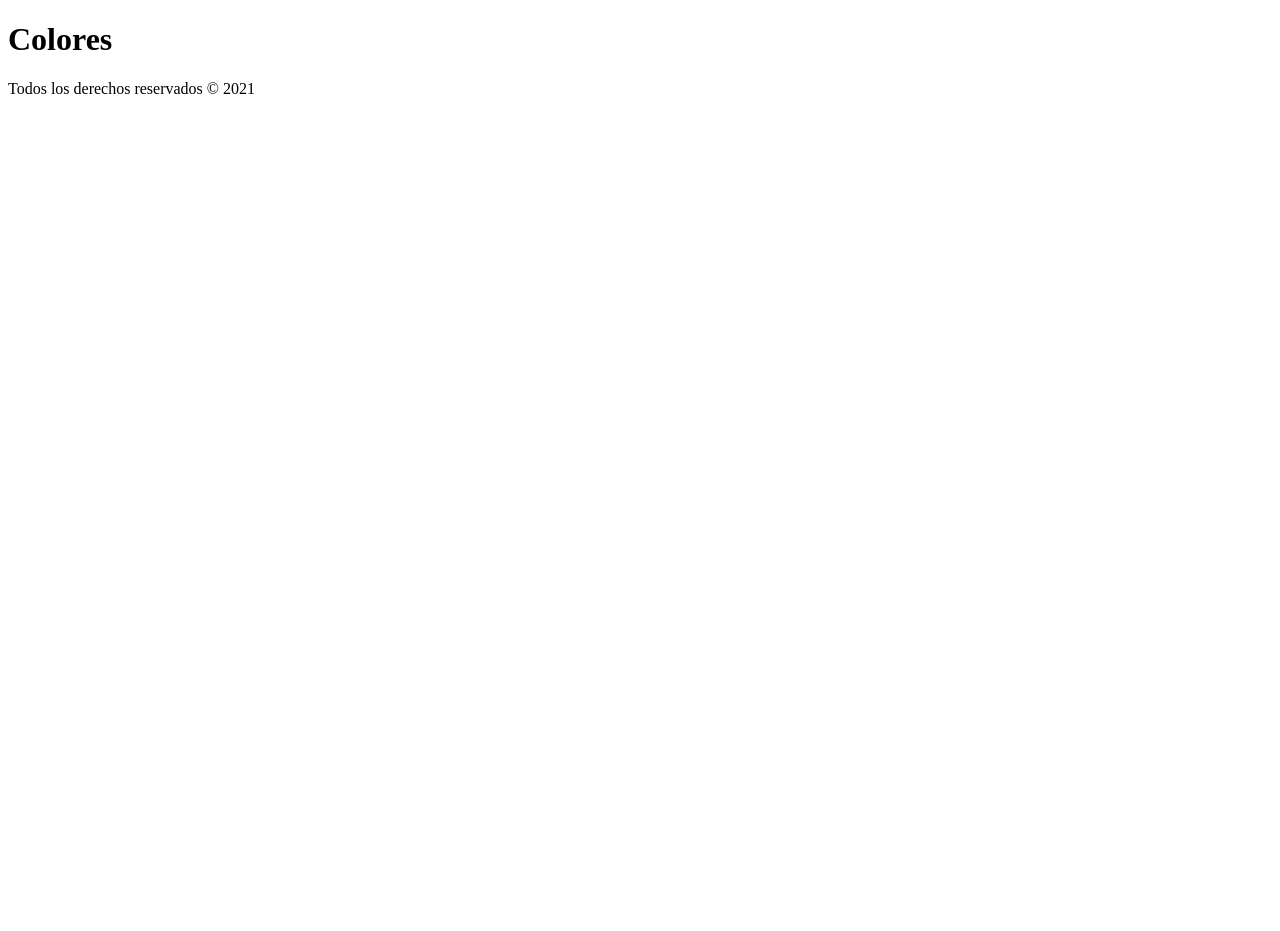
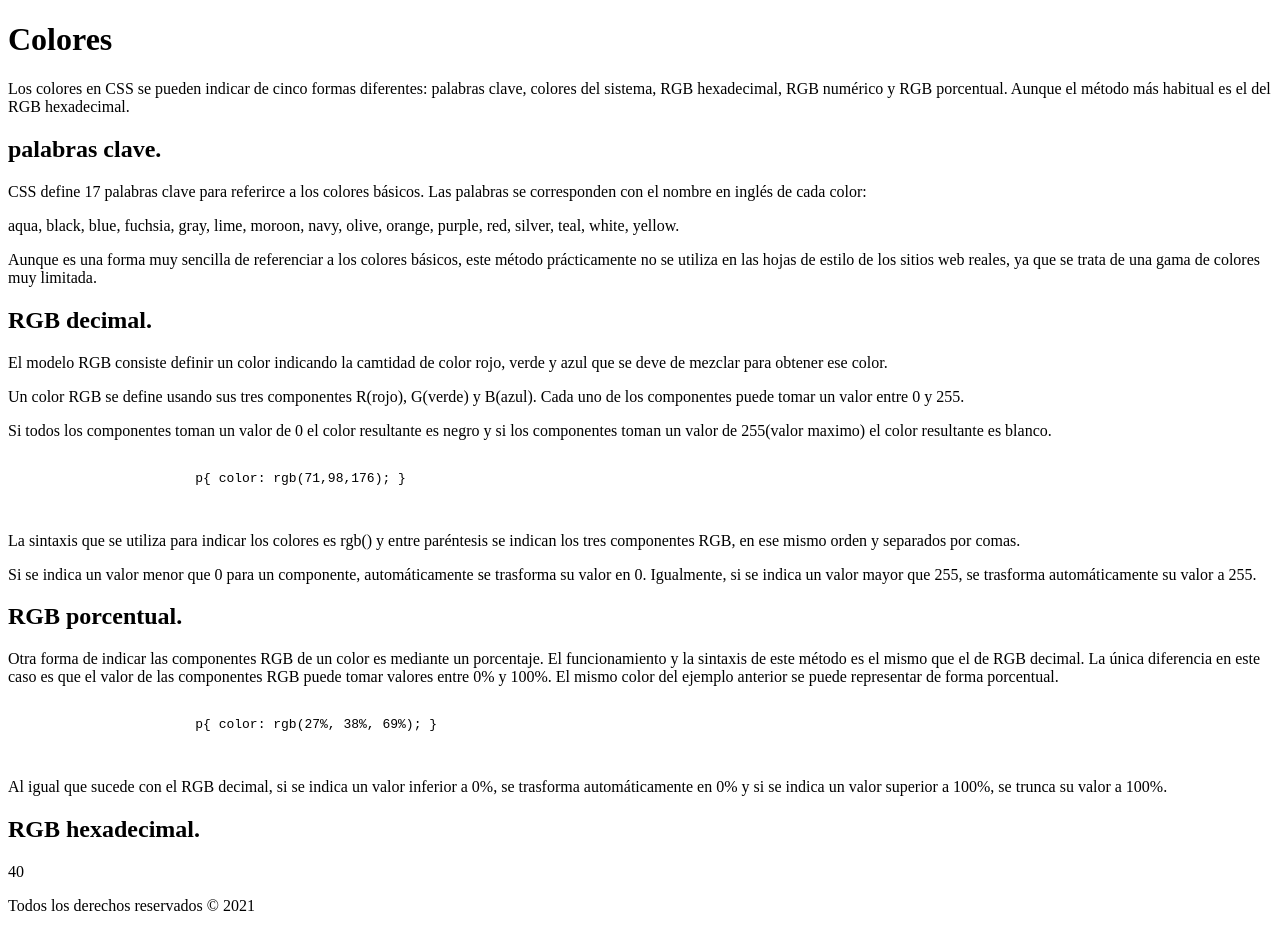
Before and after one commit to Milton-2020/basico_css3, a plain HTML site: page colores.html in a window 1280 px wide. Before the commit the page ends 800 px from the top, so only its background shows below. Drawn offline with Linux system fonts and the light colour scheme.

Commit message:
Se trabaja en el documento colores.html

```diff
--- a/colores.html
+++ b/colores.html
@@ -15,7 +15,42 @@
     </header>
     <main>
         <section>
-
+            <article>
+                <p>Los colores en CSS se pueden indicar de cinco formas diferentes: palabras clave, colores del sistema, RGB hexadecimal, RGB numérico y RGB porcentual. Aunque el método más habitual es el del RGB hexadecimal.</p>
+            </article>
+            <article>
+                <header><h2>palabras clave.</h2></header>
+                <p>CSS define 17 palabras clave para referirce a los colores básicos. Las palabras se corresponden con el nombre en inglés de cada color:</p>
+                <p>aqua, black, blue, fuchsia, gray, lime, moroon, navy, olive, orange, purple, red, silver, teal, white, yellow.</p>
+                <p>Aunque es una forma muy sencilla de referenciar a los colores básicos, este método prácticamente no se utiliza en las hojas de estilo de los sitios web reales, ya que se trata de una gama de colores muy limitada.</p>
+            </article>
+            <article>
+                <header><h2>RGB decimal.</h2></header>
+                <p>El modelo RGB consiste definir un color indicando la camtidad de color rojo, verde y azul que se deve de mezclar para obtener ese color.</p>
+                <p>Un color RGB se define usando sus tres componentes R(rojo), G(verde) y B(azul). Cada uno de los componentes puede tomar un valor entre 0 y 255.</p>
+                <p>Si todos los componentes toman un valor de 0 el color resultante es negro y si los componentes toman un valor de 255(valor maximo) el color resultante es blanco.</p>
+                <pre>
+                    <code>
+                        p{ color: rgb(71,98,176); }
+                    </code>
+                </pre>
+                <p>La sintaxis que se utiliza para indicar los colores es rgb() y entre paréntesis se indican los tres componentes RGB, en ese mismo orden y separados por comas.</p>
+                <p>Si se indica un valor menor que 0 para un componente, automáticamente se trasforma su valor en 0. Igualmente, si se indica un valor mayor que 255, se trasforma automáticamente su valor a 255.</p>
+            </article>
+            <article>
+                <header><h2>RGB porcentual.</h2></header>
+                <p>Otra forma de indicar las componentes RGB de un color es mediante un porcentaje. El funcionamiento y la sintaxis de este método es el mismo que el de RGB decimal. La única diferencia en este caso es que el valor de las componentes RGB puede tomar valores entre 0% y 100%. El mismo color del ejemplo anterior se puede representar de forma porcentual.</p>
+                <pre>
+                    <code>
+                        p{ color: rgb(27%, 38%, 69%); }
+                    </code>
+                </pre>
+                <p>Al igual que sucede con el RGB decimal, si se indica un valor inferior a 0%, se trasforma automáticamente en 0% y si se indica un valor superior a 100%, se trunca su valor a 100%.</p>
+            </article>
+            <article>
+                <header><h2>RGB hexadecimal.</h2></header>
+                <p>40</p>
+            </article>
         </section>
     </main>
     <footer>
```
Also changed, not shown: borrador.html (+1 -0 lines).
